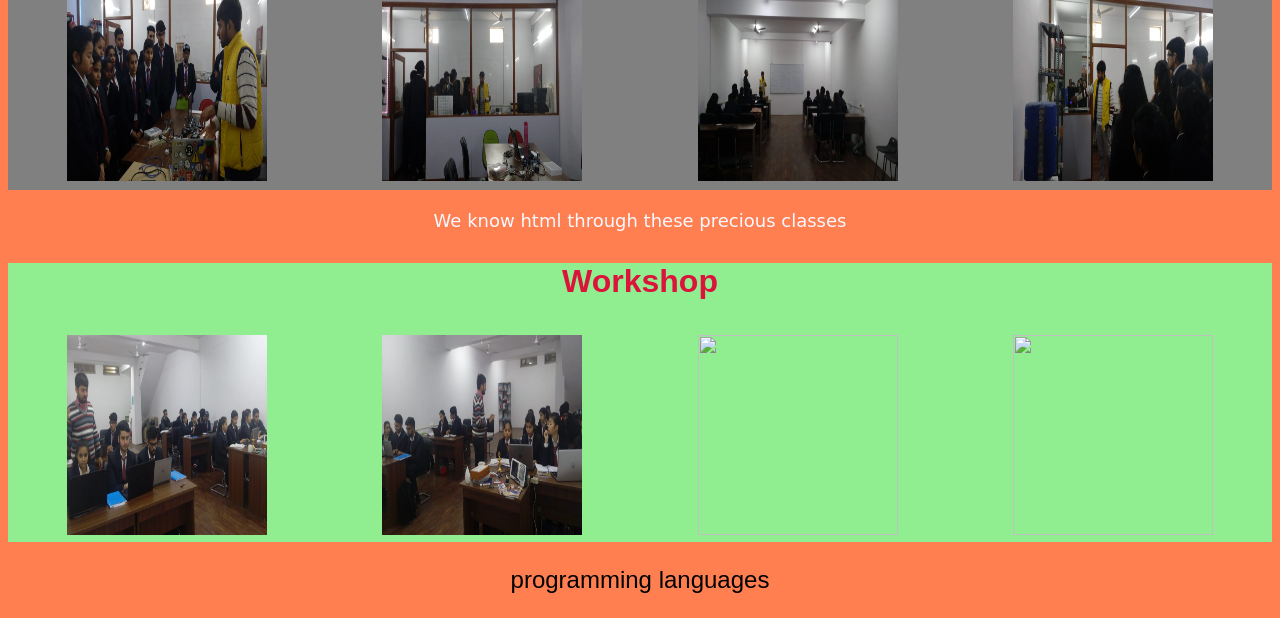
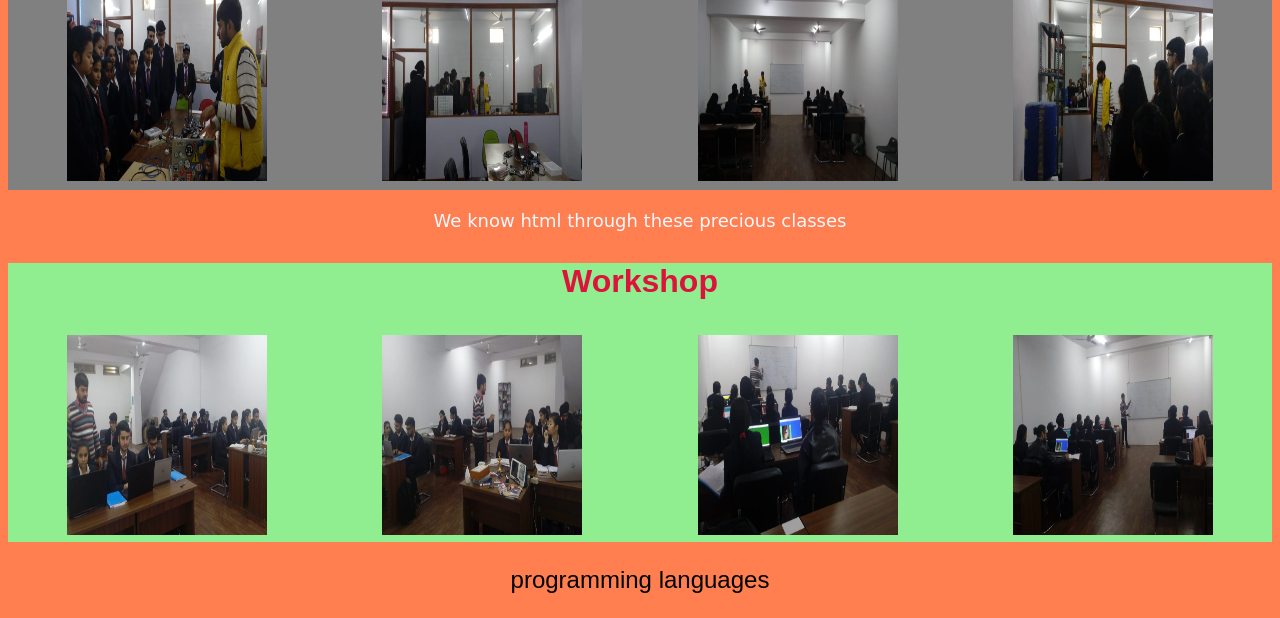
Before and after one commit to thakurritika216/My-Project-Work, a plain HTML site: page index.html in a window 1280 px wide. Shown: the part 1769-2387 px from the top of the page. Drawn offline with Linux system fonts and the light colour scheme.

Commit message:
Update index.html

```diff
--- a/index.html
+++ b/index.html
@@ -93,13 +93,13 @@
 ">
 </td>
  <td>
-	 <img src="hatch2.jpg" style="
+	 <img src="images/hatch2.jpg" style="
     height: 200px;
     width: 200px;
 ">
 	 </td>
 	  <td>
-	 <img src="hatch3.jpg" style="
+	 <img src="images/hatch3.jpg" style="
     width: 200px;
     height: 200px;
 ">
```
